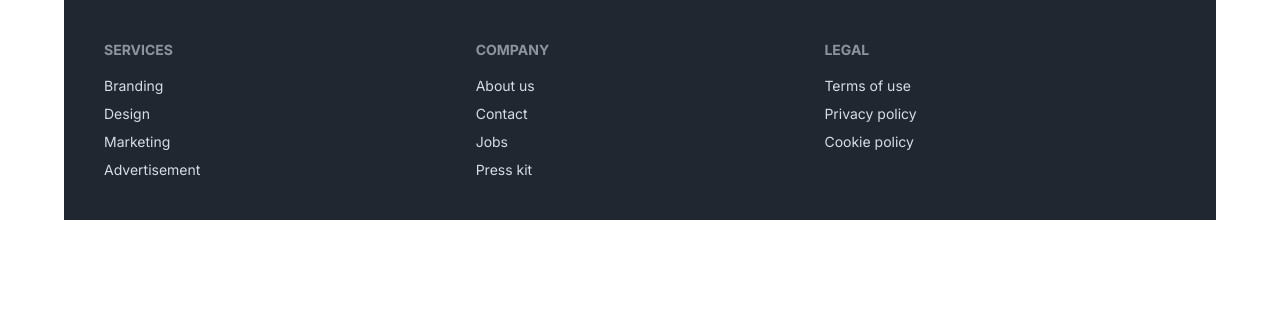
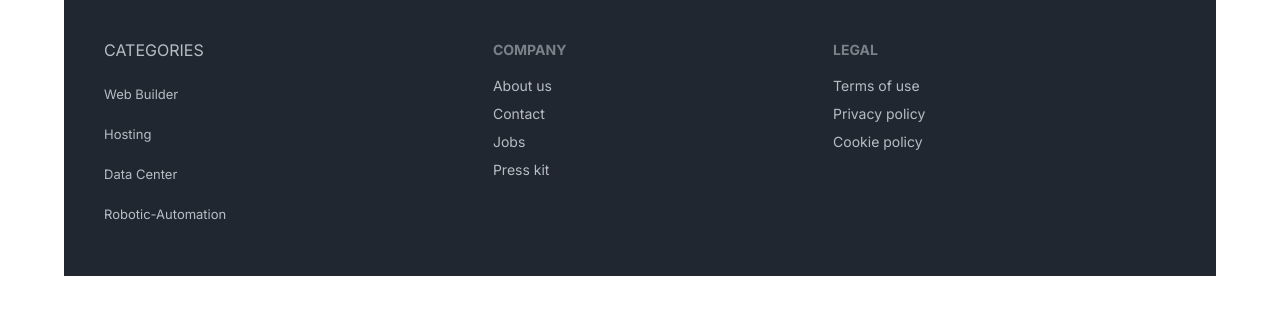
Before and after one commit to RashedAkash/radiant-riches, a Next.js app: page / in a window 1280 px wide. Shown: the top 314 px of the page. Built offline with nearby package versions, Linux system fonts and the light colour scheme.

Commit message:
footer category create

```diff
--- a/src/components/Footer.jsx
+++ b/src/components/Footer.jsx
@@ -3,15 +3,13 @@
 const Footer = () => {
   return (
     <div>
-      <footer
-        className="footer p-10 bg-[#212731] text-neutral-content"
-      >
+      <footer className="footer p-10 bg-[#212731] text-[#B6BDC3]">
         <nav>
-          <h6 className="footer-title">Services</h6>
-          <a className="link link-hover">Branding</a>
-          <a className="link link-hover">Design</a>
-          <a className="link link-hover">Marketing</a>
-          <a className="link link-hover">Advertisement</a>
+          <h6 className=" uppercase mb-4 text-[16px]">Categories</h6>
+          <a className="link text-[13px] mb-3 link-hover ">Web Builder</a>
+          <a className="link text-[13px] link-hover mb-3">Hosting</a>
+          <a className="link mb-3 text-[13px] link-hover">Data Center</a>
+          <a className="link mb-3 text-[13px] link-hover">Robotic-Automation</a>
         </nav>
         <nav>
           <h6 className="footer-title">Company</h6>
```
